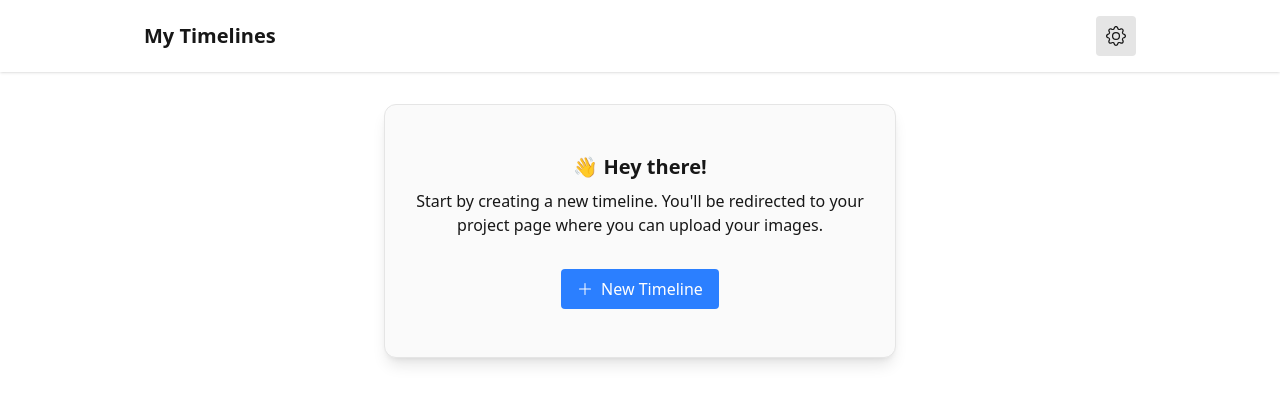
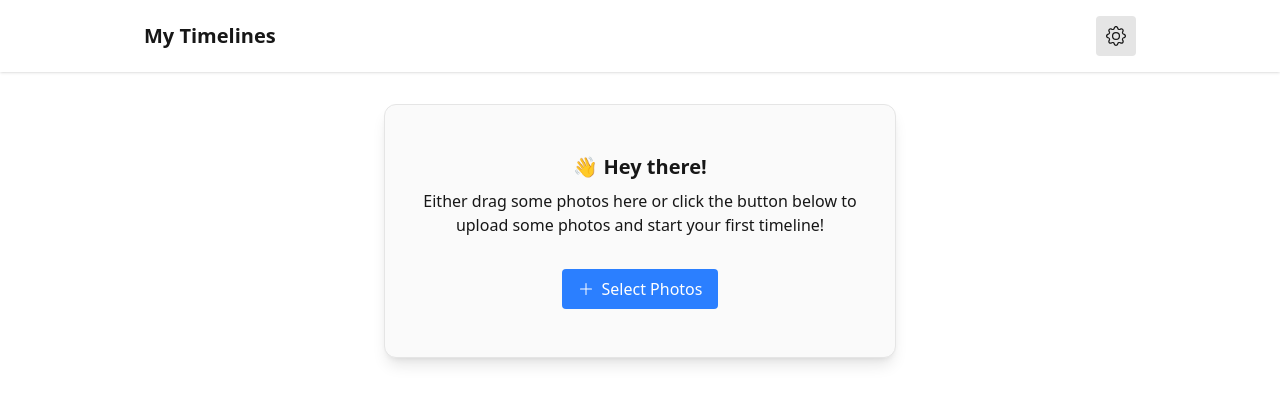
Before and after one commit to nickjvm/timelapse, a Next.js app: page / in a window 1280 px wide. Shown: the top 408 px of the page. Built offline with nearby package versions, Linux system fonts and the light colour scheme.

Commit message:
support for uploading images from project list page

```diff
--- a/src/app/page.tsx
+++ b/src/app/page.tsx
@@ -6,6 +6,8 @@ import { PiPlayFill, PiPlus } from "react-icons/pi";
 import { useRouter } from "next/navigation";
 
 import { useAppStore } from "@/store";
+import { useNotifications } from "@/providers/Notifications";
+
 import AlbumCover from "@/components/AlbumCover";
 import Header from "@/components/Header";
 import GetStarted from "@/components/GetStarted";
@@ -13,9 +15,12 @@ import cn from "@/utils/cn";
 import { useState } from "react";
 import Preview from "@/components/modals/Preview";
 import SettingsMenu from "@/components/SettingsMenu";
+import Dropzone from "@/components/Dropzone";
 
 export default function Home() {
   const [playingProjectId, setPlayingProjectId] = useState<string | null>(null);
+  const [isPending, setIsPending] = useState(false);
+  const { addNotification } = useNotifications();
   const { projects } = useAppStore();
   const sortedProjects = projects.toSorted(
     (a, b) => new Date(b.updatedAt).getTime() - new Date(a.updatedAt).getTime()
@@ -34,8 +39,17 @@ export default function Home() {
     router.push(`/projects/${id}`);
   };
 
+  const handleUploadSuccess = (id: string) => {
+    setIsPending(true);
+    router.push(`/projects/${id}`);
+    addNotification({
+      message: "Photos imported successfully!",
+      type: "success",
+    });
+  };
+
   return (
-    <>
+    <Dropzone projectId={""} onSuccess={handleUploadSuccess}>
       <Header
         title="My Timelines"
         buttons={[
@@ -52,7 +66,10 @@ export default function Home() {
           <SettingsMenu key="settings" />,
         ]}
       />
-      {!projects.length && <GetStarted onClick={createProject} />}
+      {!isPending && (
+        <>
+          {!projects.length && <GetStarted onSuccess={handleUploadSuccess} />}
+          {projects.length > 0 && (
             <div className="p-4 grid grid-cols-2 md:grid-cols-3 max-w-5xl mx-auto gap-4">
               {sortedProjects.map((project) => (
                 <Link
@@ -92,6 +109,7 @@ export default function Home() {
                 </Link>
               ))}
             </div>
+          )}
           {playingProjectId && (
             <Preview
               projectId={playingProjectId}
@@ -99,5 +117,7 @@ export default function Home() {
             />
           )}
         </>
+      )}
+    </Dropzone>
   );
 }
--- a/src/components/Dropzone.tsx
+++ b/src/components/Dropzone.tsx
@@ -6,14 +6,28 @@ import cn from "@/utils/cn";
 type Props = {
   projectId: string;
   className?: string;
+  onSuccess?: (id: string) => void;
+  onError?: (error: Error) => void;
 } & React.PropsWithChildren;
-export default function Dropzone({ projectId, children, className }: Props) {
-  const { upload: onDrop } = useFrameUpload({ projectId });
+export default function Dropzone({
+  projectId,
+  children,
+  className,
+  onSuccess,
+  onError,
+}: Props) {
+  const { upload: onDrop } = useFrameUpload(projectId, {
+    onSuccess,
+    onError,
+  });
 
   const { getRootProps, getInputProps, isDragActive } = useDropzone({
     onDrop,
     noClick: true,
     noKeyboard: true,
+    accept: {
+      "image/*": [".png", ".jpg", ".jpeg", ".gif", ".webp"],
+    },
   });
 
   return (
--- a/src/components/EmptyProject.tsx
+++ b/src/components/EmptyProject.tsx
@@ -5,7 +5,7 @@ type Props = {
   projectId: string;
 };
 export default function EmptyProject({ projectId }: Props) {
-  const { onChange } = useFrameUpload({ projectId });
+  const { onChange } = useFrameUpload(projectId);
 
   return (
     <div className="flex flex-col items-center justify-center w-full max-w-lg mx-auto shadow-lg rounded-xl py-12 px-4 mt-8 bg-neutral-50 space-y-8 border border-neutral-200">
--- a/src/components/GetStarted.tsx
+++ b/src/components/GetStarted.tsx
@@ -1,25 +1,36 @@
+import useFrameUpload from "@/hooks/useFrameUpload";
 import { PiPlus } from "react-icons/pi";
 
 type Props = {
-  onClick: () => void;
+  onSuccess?: (id: string) => void;
 };
-export default function GetStarted({ onClick }: Props) {
+export default function GetStarted({ onSuccess }: Props) {
+  const { onChange } = useFrameUpload("", {
+    onSuccess,
+  });
+
   return (
     <div className="flex flex-col items-center justify-center w-full max-w-lg mx-auto shadow-lg rounded-xl py-12 px-4 mt-8 bg-neutral-50 space-y-8 border border-neutral-200">
       <div className="text-center w-full">
         <h1 className="text-xl font-bold mb-2">👋 Hey there!</h1>
         <p>
-          Start by creating a new timeline. You&apos;ll be redirected to your
-          project page where you can upload your images.
+          Either drag some photos here or click the button below to upload some
+          photos and start your first timeline!
         </p>
       </div>
-      <button
+      <label
         key="new-project"
-        className=" bg-blue-500 text-white hover:bg-blue-800 whitespace-nowrap"
-        onClick={onClick}
+        className=" bg-blue-500 text-white hover:bg-blue-800 whitespace-nowrap px-4 py-2 rounded flex items-center gap-2 cursor-pointer"
       >
-        <PiPlus /> New Timeline
-      </button>
+        <input
+          type="file"
+          multiple
+          accept="image/*"
+          onChange={onChange}
+          className="absolute top-0 left-0 right-0 bottom-0 hidden opacity-0"
+        />
+        <PiPlus /> Select Photos
+      </label>
     </div>
   );
 }
--- a/src/components/UploadFrame.tsx
+++ b/src/components/UploadFrame.tsx
@@ -5,7 +5,7 @@ type Props = {
   projectId: string;
 };
 export default function UploadFrame({ projectId }: Props) {
-  const { onChange } = useFrameUpload({ projectId });
+  const { onChange } = useFrameUpload(projectId);
 
   return (
     <div className="block w-full relative shrink-0">
--- a/src/hooks/useFrameUpload.ts
+++ b/src/hooks/useFrameUpload.ts
@@ -1,12 +1,21 @@
+import { ChangeEvent } from "react";
 import compressAndEncodeFile from "@/utils/compressFileUpload";
 import { useAppStore, Frame } from "@/store";
 import useProject from "@/hooks/useProject";
-import { ChangeEvent } from "react";
+import { useNotifications } from "@/providers/Notifications";
 
-export default function useFrameUpload({ projectId }: { projectId: string }) {
-  const { updateProject } = useAppStore();
-  const project = useProject(projectId);
+type Options = {
+  onSuccess?: (id: string) => void;
+  onError?: (error: Error) => void;
+};
 
+export default function useFrameUpload(
+  projectId: string,
+  options: Options = {}
+) {
+  const { updateProject, addProject } = useAppStore();
+  const project = useProject(projectId, true);
+  const { addNotification } = useNotifications();
   const onChange = async (event: ChangeEvent<HTMLInputElement>) => {
     const files = event.target.files as FileList;
     if (!files?.length) {
@@ -19,7 +28,7 @@ export default function useFrameUpload({ projectId }: { projectId: string }) {
   const prepareFiles = async (files: File[] | FileList) => {
     const frames: Frame[] = [];
     const filesArray = Array.from(files);
-    console.log(files[0]);
+
     filesArray.sort((a, b) => (a.lastModified < b.lastModified ? -1 : 1));
 
     for (const file of filesArray) {
@@ -49,11 +58,32 @@ export default function useFrameUpload({ projectId }: { projectId: string }) {
     if (!files.length) {
       return;
     }
-    const frames = await prepareFiles(files);
 
-    updateProject(projectId, {
-      frames: [...(project?.frames || []), ...frames],
-    });
+    try {
+      const frames = await prepareFiles(files);
+
+      let id = projectId;
+      if (project) {
+        updateProject(projectId, {
+          frames: [...(project?.frames || []), ...frames],
+        });
+      } else {
+        id = addProject({
+          name: `My Timeline ${new Date().toLocaleDateString()}`,
+          frames,
+        });
+
+        options.onSuccess?.(id);
+      }
+    } catch (error) {
+      console.error("Error uploading files", error);
+
+      addNotification({
+        message: "Error uploading images. Please try again",
+        type: "error",
+      });
+      options.onError?.(error as Error);
+    }
   };
 
   return { upload: uploadFiles, onChange };
--- a/src/hooks/useProject.ts
+++ b/src/hooks/useProject.ts
@@ -3,19 +3,19 @@ import { useAppStore } from "@/store";
 import { useNotifications } from "@/providers/Notifications";
 import { useEffect } from "react";
 
-export default function useProject(projectId: string) {
+export default function useProject(projectId: string, silent?: boolean) {
   const { projects } = useAppStore();
   const project = projects.find((p) => p.id === projectId);
   const { addNotification } = useNotifications();
 
   useEffect(() => {
-    if (!project) {
+    if (!project && !silent) {
       addNotification({
         message: "Timeline not found",
         type: "error",
       });
     }
-  }, [project, addNotification]);
+  }, [project, addNotification, silent]);
 
   return project;
 }
--- a/src/providers/Notifications.tsx
+++ b/src/providers/Notifications.tsx
@@ -62,9 +62,9 @@ export default function NotificationProvider({
     []
   );
 
-  const removeNotification = (id: string) => {
+  const removeNotification = useCallback((id: string) => {
     setNotifications((prev) => prev.filter((n) => n.id !== id));
-  };
+  }, []);
 
   return (
     <NotificationContext.Provider
```
Lines whose indentation alone changed are shown as unchanged.
